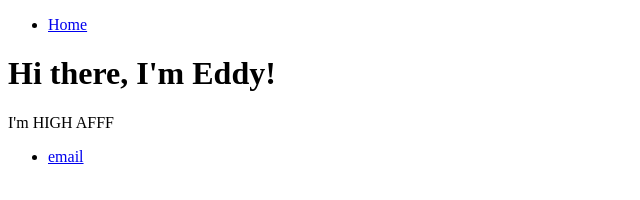
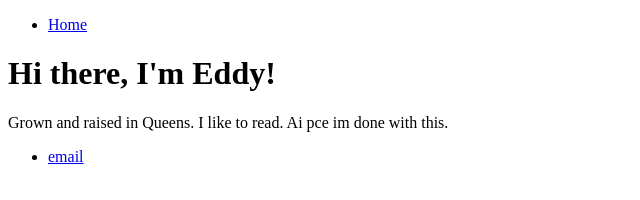
Before and after one commit to 994552689/994552689.github.io, a plain HTML site: page index.html in a window 1280 px wide. Shown: the whole page, without its empty margins (0-640 px from the left). Drawn offline with Linux system fonts and the light colour scheme.

Commit message:
Update index.html

```diff
--- a/index.html
+++ b/index.html
@@ -14,7 +14,7 @@
 		<div class="container">
     		<div class="blurb">
         		<h1>Hi there, I'm Eddy!</h1>
-				<p>I'm HIGH AFFF</p>
+				<p>Grown and raised in Queens. I like to read. Ai pce im done with this.</p>
     		</div><!-- /.blurb -->
 		</div><!-- /.container -->
 		<footer>
```
